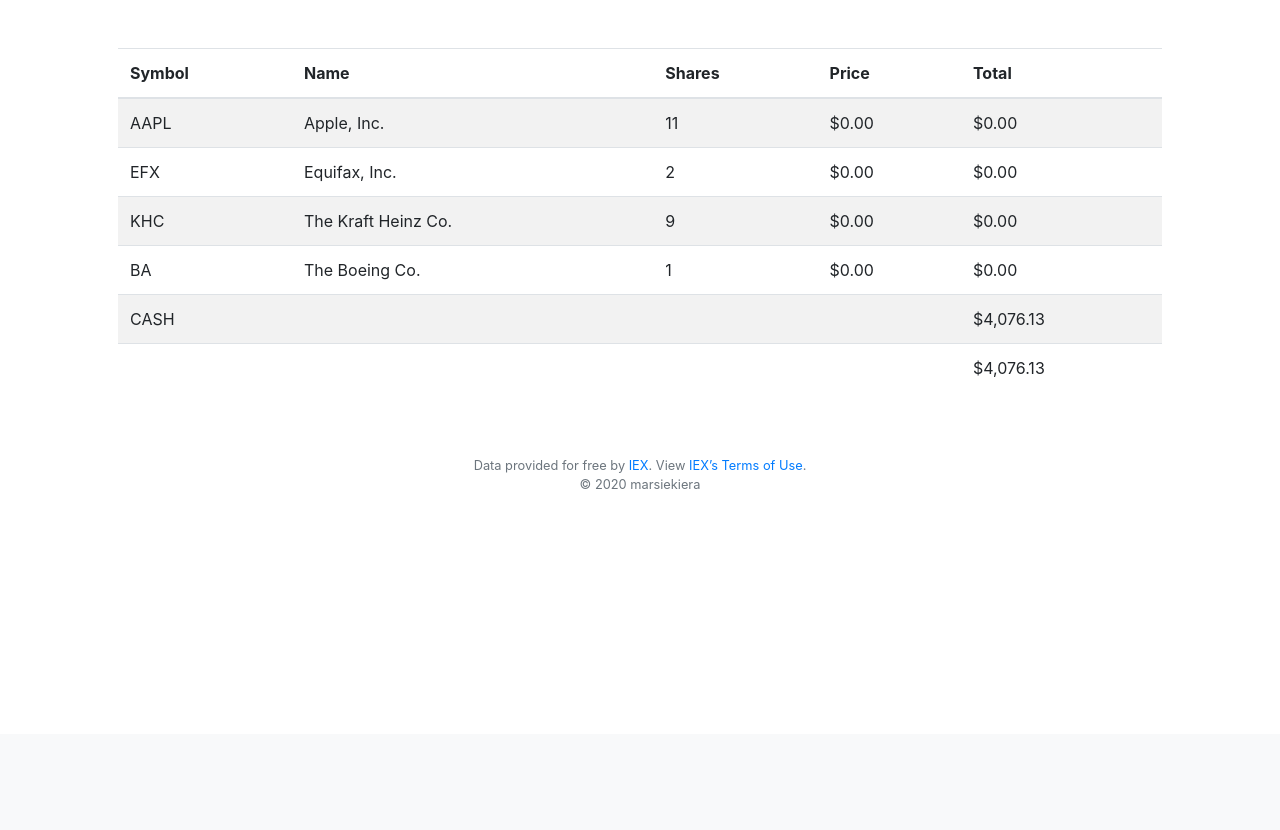
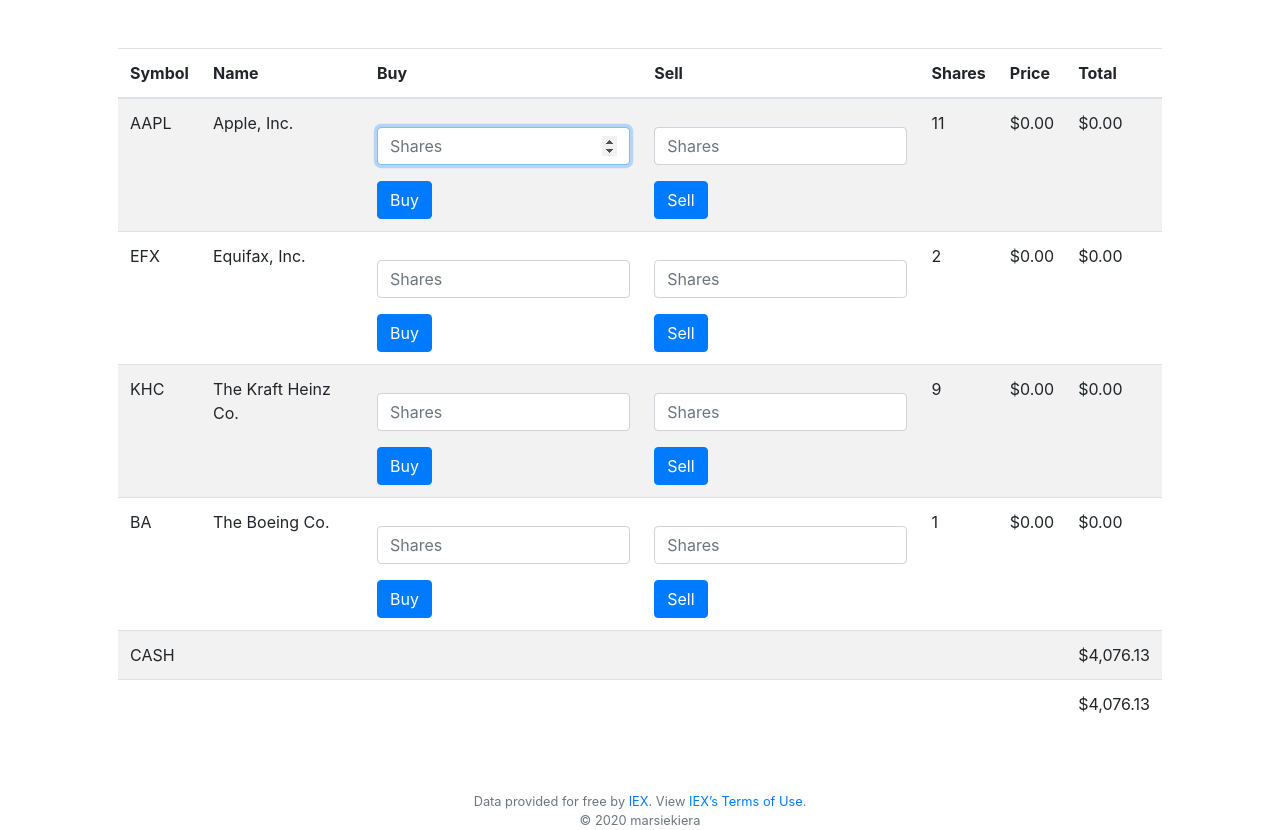
Before and after one commit to marsiekiera/stock-market, a Flask app: page / in a window 1280 px wide. Shown: the part 66-896 px from the top of the page. Before the commit the page ends 555 px from the top, so only its background shows below. Run offline with Flask 2, Linux system fonts and the light colour scheme; a user stored in the database is signed in; data comes from the database, SQL or seed files in the repository; data that the repository does not hold is empty; some libraries are stand-ins or nearby versions.

Commit message:
buy and sell stock user already have

```diff
--- a/templates/index.html
+++ b/templates/index.html
@@ -10,6 +10,8 @@
             <tr>
                 <th>Symbol</th>
                 <th>Name</th>
+                <th>Buy</th>
+                <th>Sell</th>
                 <th>Shares</th>
                 <th>Price</th>
                 <th>Total</th>
@@ -17,7 +19,7 @@
         </thead>
         <tfoot>
             <tr>
-                <td colspan="4"></td>
+                <td colspan="6"></td>
                 <td>{{ total }}</td>
             </tr>
         </tfoot>
@@ -26,6 +28,28 @@
             <tr>
                 <td>{{ record["stock_symbol"] }}</td>
                 <td>{{ record["stock_name"] }}</td>
+                <td>
+                    <form action="/buy" method="post">
+                        <div class="form-group">
+                            <input name="symbol" type="hidden" value="{{ record['stock_symbol'] }}">
+                        </div>
+                        <div class="form-group">
+                            <input autocomplete="off" autofocus class="form-control" min="1" name="shares" placeholder="Shares" type="number">
+                        </div>
+                        <button class="btn btn-primary" type="submit">Buy</button>
+                    </form>
+                </td>
+                <td>
+                    <form action="/sell" method="post">
+                        <div class="form-group">
+                            <input name="symbol" type="hidden" value="{{ record['stock_symbol'] }}">
+                        </div>
+                        <div class="form-group">
+                            <input autocomplete="off" autofocus class="form-control" min="1" name="shares" placeholder="Shares" type="number">
+                        </div>
+                        <button class="btn btn-primary" type="submit">Sell</button>
+                    </form>
+                </td>
                 <td>{{ record["shares"] }}</td>
                 <td>{{ record["price"] }}</td>
                 <td>{{ record["total"] }}</td>
@@ -33,7 +57,7 @@
             {% endfor %}
             <tr>
                 <td>CASH</td>
-                <td colspan="3"></td>
+                <td colspan="5"></td>
                 <td>{{ cash }}</td>
             </tr>
 
```
